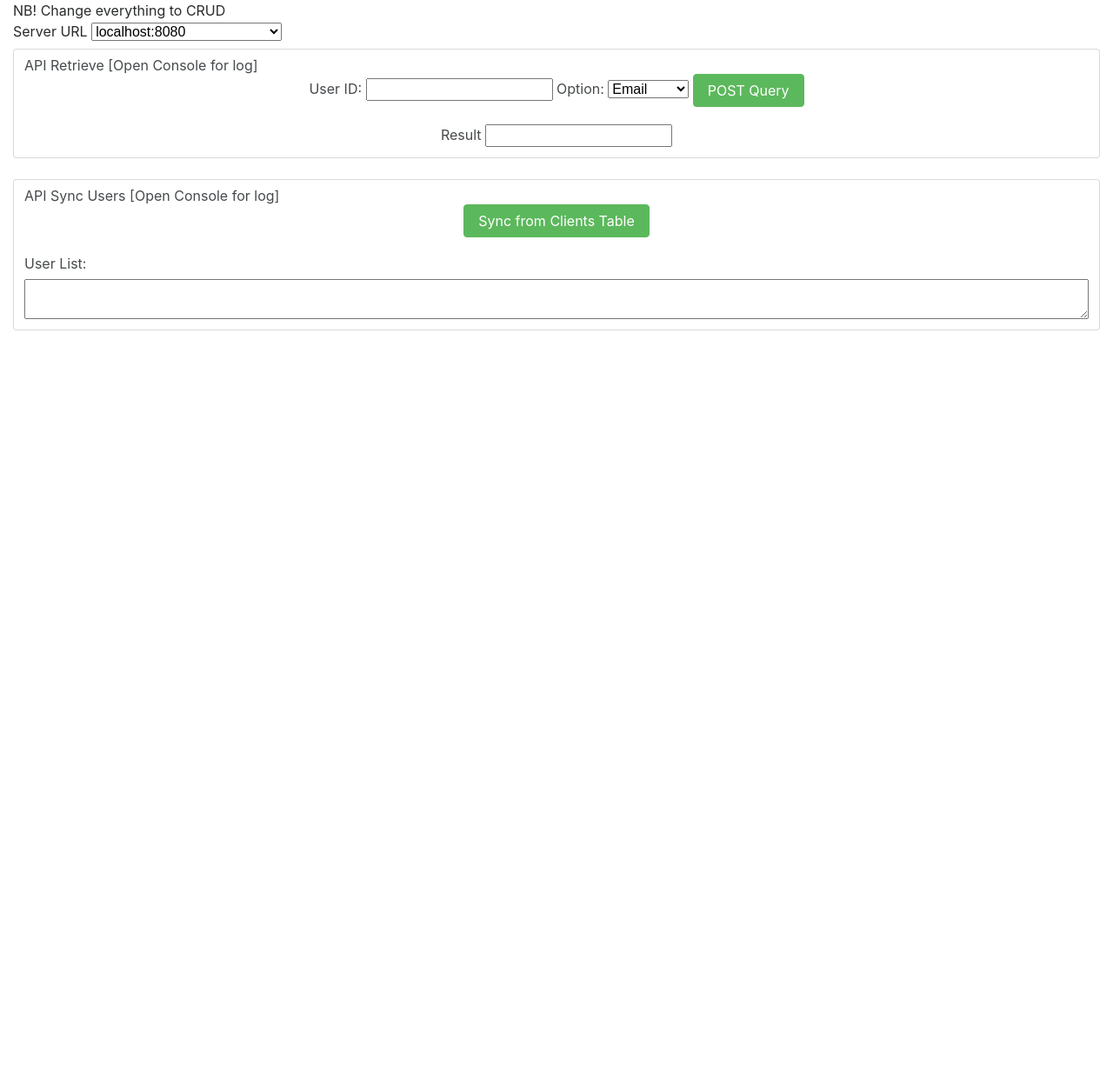
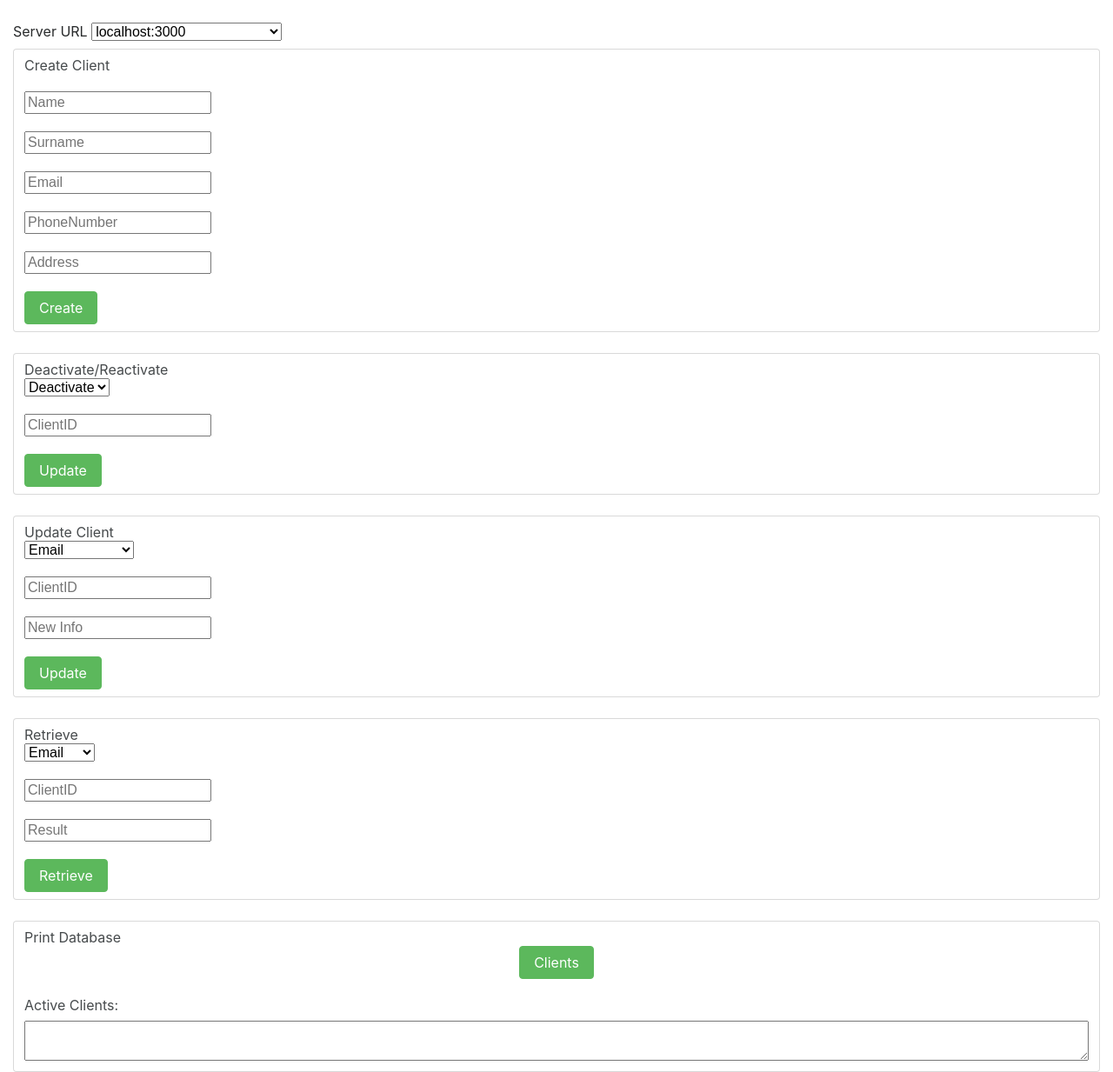
Before and after one commit to LenBekker/COS301-Phase3, a website: page Web/index.html in a window 1280 px wide. Shown: the whole page at 87% size. Before the commit the page ends 800 px from the top, so only its background shows below. Drawn offline with nearby package versions, Linux system fonts and the light colour scheme.

Commit message:
Update index.html
first draft interface with one function getUsers implemented

```diff
--- a/Web/index.html
+++ b/Web/index.html
@@ -2,56 +2,138 @@
 <html lang="en">
 	<head>
 		<meta charset="UTF-8">
-        <title>Dummy Client</title>
+        	<title>CIS_Front</title>
         	<link href="https://cdnjs.cloudflare.com/ajax/libs/twitter-bootstrap/4.0.0-alpha.6/css/bootstrap.min.css" rel="stylesheet">
    	 </head>
+
 <body >
         <div class="container-fluid">
                 <div class="row">
                     <div class="col-md-12">
-                        NB! Change everything to CRUD
+
                             <br>
                             <label >Server URL</label>
                             <select id="url" >
-                                <option value="http://localhost:8080">localhost:8080</option>
+                                <option value="http://localhost:3000">localhost:3000</option>
                                 <option value="https://merlotcisg7.herokuapp.com">merlotcisg7.herokuapp.com</option>
                             </select>
-                            <div class="panel-group form-control">
-                                <div class="panel-heading">API Retrieve [Open Console for log]</div>
-                                <div class="panel-body ">
-                                    <div class="text-center">
-                                        <label >User ID:</label>
-                                        <input id="id" type="text"/>
-                                        <label >Option:</label>
-                                        <select id="option" >
-                                            <option value=1>Email</option>
-                                            <option value=2>Password</option>
-                                        </select>
-                                        <a class="btn btn-success" href="#" role="button" onclick="APIpost(document.getElementById('url').value)">POST Query</a>
-                                    </div>
-                                </div>
-                                <div class="panel-body">
-                                    <div class="text-center">
+<!--Create client section-->
                             <br>
-                                        <label>Result</label>
-                                        <input id="result">
+                            <div class = "panel-group form-control">
+                                <div class="panel-heading"> Create Client </div>
+                                <br>
+                                <div class ="panel-body">
+                                    <div class="text-left">
+
+                                      <input id="Name"  placeholder="Name" type="text" />
+                                      <br>
+                                      <br>
+
+                                      <input id="Surname"  placeholder="Surname" type="text"/>
+                                      <br>
+                                      <br>
+
+                                      <input id="Email" placeholder="Email" type="text"/>
+                                      <br>
+                                      <br>
+
+                                      <input id="PhoneNumber" placeholder="PhoneNumber" type="text"/>
+                                      <br>
+                                      <br>
+
+                                      <input id="Address"  placeholder="Address" type="text"/>
+                                      <br>
+                                      <br>
+
+                                      <a class="btn btn-success" href="#" role="button" onclick="">Create</a>
+
                                     </div>
                                 </div>
                             </div>
                             <br>
+ <!-- deactivate_Reactivate User -->
+                            <div class = "panel-group form-control">
+                                <div class="panel-heading"> Deactivate/Reactivate </div>
+                                <div class ="panel-body">
+                                  <div class="text-left">
+                                      <select id="Deactive_Reactive" >
+                                          <option value=1>Deactivate</option>
+                                          <option value=2>Reactivate</option>
+                                      </select>
+                                      <br>
+                                      <br>
+                                      <input id="ClientID" placeholder="ClientID" type="text"/>
+                                      <br>
+                                      <br>
+                                      <a class="btn btn-success" href="#" role="button" onclick="">Update</a>
+
                                   </div>
                                 </div>
+                            </div>
+                            <br>
+
+<!-- update Requests-->
+                            <div class = "panel-group form-control">
+                                <div class="panel-heading"> Update Client </div>
+                                <div class ="panel-body">
+                                  <div class="text-left">
+                                      <select id="update" >
+                                          <option value=1>Email</option>
+                                          <option value=2>PhoneNumber</option>
+                                          <option value=2>Address</option>
+                                      </select>
+                                      <br>
+                                      <br>
+                                      <input id="ClientID" placeholder="ClientID" type="text"/>
+                                      <br>
+                                      <br>
+                                      <input id="e_p_a" placeholder="New Info" type="text"/>
+                                      <br>
+                                      <br>
+                                      <a class="btn btn-success" href="#" role="button" onclick="">Update</a>
+                                  </div>
+                                </div>
+                            </div>
+                            <br>
+
+<!--Retrival of Information-->
+
+<div class = "panel-group form-control">
+    <div class="panel-heading"> Retrieve </div>
+    <div class ="panel-body">
+      <div class="text-left">
+          <select id="update" >
+              <option value=1>Email</option>
+              <option value=2>Active</option>
+              <option value=2>Address</option>
+          </select>
+          <br>
+          <br>
+          <input id="ClientID" placeholder="ClientID" type="text"/>
+          <br>
+          <br>
+          <input id="result" placeholder="Result" type="text"/>
+          <br>
+          <br>
+          <a class="btn btn-success" href="#" role="button" onclick="">Retrieve</a>
+      </div>
+    </div>
+</div>
+<br>
+
+
+
                 <div class="row">
                     <div class="col-md-12">
                             <div class="panel-group form-control">
-                                    <div class="panel-heading">API Sync Users [Open Console for log]</div>
+                                    <div class="panel-heading">Print Database</div>
                                     <div class="panel-body">
                                         <div class="text-center">
-                                            <a class="btn btn-success" href="#" role="button" onclick="APISync(document.getElementById('url').value)">Sync from Clients Table</a>
+                                            <a class="btn btn-success" href="#" role="button" onclick="GetClients(document.getElementById('url').value)">Clients</a>
                                             <br><br>
                                         </div>
                                         <div class="panel-body">
-                                            <label>User List:</label>
+                                            <label>Active Clients:</label>
                                             <br>
                                             <textarea id="sync" class="w-100" readonly>
                                             </textarea>
@@ -79,67 +161,33 @@
     <script>
         /*
             Function preforms a HTTP POST Request to the server to query the database on the server
-            and return the E-mail or Password of the UserId depending on the option selected.
+
         */
-        function APIpost(u)
-        {
-            /*
-                URL and PORT determined by NodeJS server.
-            */
-            var url = u + "/api/user";
-            var x = document.getElementById("result");
-            var user = document.getElementById("id").value;
-            var opt = document.getElementById("option").value;
 
-            var params = "userId=" + user + "&" + "option=" + opt;
+       // function CreateClient(){} todo
 
+	// Function to retrieve all users in clients table from server
+        function GetClients(u){
+          var url = u;
           var http = new XMLHttpRequest();
           http.open("POST", url, true);
-            http.setRequestHeader('Content-Type', 'application/x-www-form-urlencoded');
-
-            http.onload  = function()
+          http.setRequestHeader('Content-Type', 'application/json;charset=UTF-8');
+          http.onreadystatechange = function()
           {
-                if(http.readyState == 4 && http.status == 200)
+            if(this.readyState = 4 && this.status == 200)
 		        {
-                    x.value  = http.responseText;
-                    console.log("[Success] retrieved: " + http.responseText);
-                }
-                else
-                {
-                    console.log("[Failed] " + http.status + " : " + http.responseText);
+              console.log(this.responseText);
+              document.getElementById("sync").value=this.responseText;
             }
           }
-            console.log("POST with parameters: " + params);
-            http.send(params);
-        };
+          http.send(JSON.stringify({"option" : "getUsers"}));
+          }
 
-        /*
-            Function to retrieve all users in clients table from server
-        */
-        function APISync(u, p)
-        {
-            /*
-                URL and PORT determined by NodeJS server.
-            */
-            var url = u + "/api/user/sync";
-            var x = document.getElementById("sync");
-            var http = new XMLHttpRequest();
+       // function getEmail(u){  } todo
 
-            http.open("POST", url, true);
-            http.setRequestHeader('Content-Type', 'application/x-www-form-urlencoded');
-            http.onload  = function()
-            {
-                if(http.readyState == 4 && http.status == 200)
-                {
-                    x.value  = http.responseText;
-                    console.log("[Sync Success]");
-                }
-                else
-                {
-                    console.log("[Sync Failed] " + http.status);
-                }
-            }
-            http.send();
-        };
+
+
+
+
     </script>
 </html>
```
Lines whose indentation alone changed are shown as unchanged.
